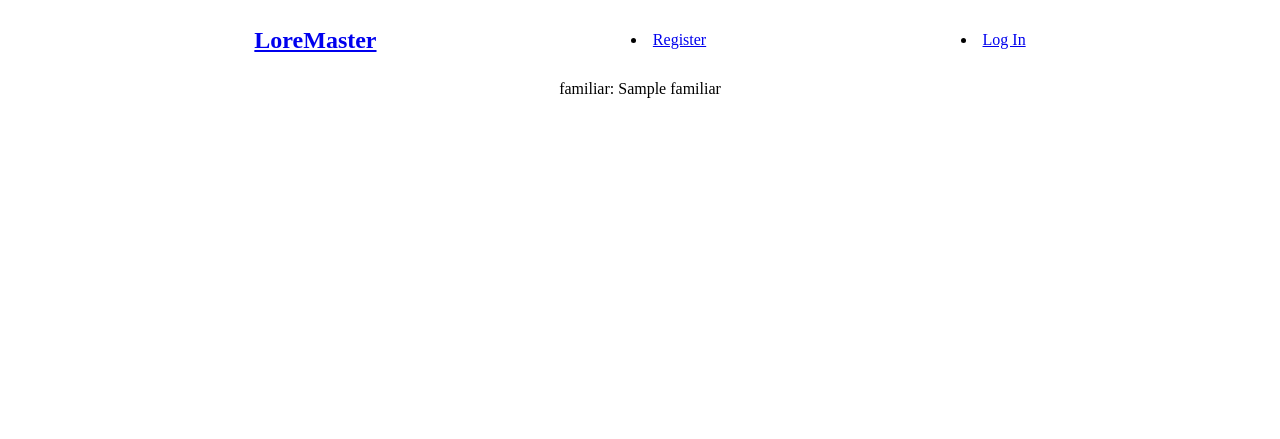
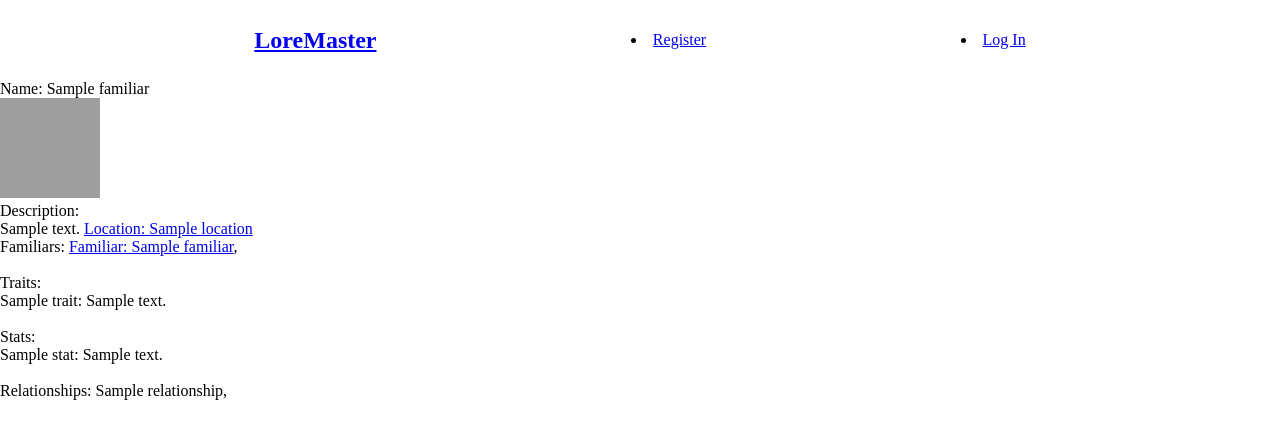
Before and after one commit to JoshuaMaddy/loremaster, a Flask app: template loremaster_app/templates/navigation/editables/familiar/familiar_page.html in a window 1280 px wide. Shown: the top 439 px of the page. Run offline with Flask 3, Linux system fonts and the light colour scheme; the template is opened without the code that fills it: most values are stand-ins (such as "Sample title", 1, 10 or a date in 2020); parts of the project's set-up code (start-up, migrations or seed data) failed here and were passed over; grey boxes are pictures that could not be loaded.

Commit message:
character page edited, familiar page added

```diff
--- a/loremaster_app/templates/navigation/editables/familiar/familiar_page.html
+++ b/loremaster_app/templates/navigation/editables/familiar/familiar_page.html
@@ -1,7 +1,106 @@
-{% extends 'base.html' %}
+{% extends 'navigation/editables/editable.html' %}
 
-{% block content%}
-<div class="content_header" style="display:flex; align-items: center; justify-content: space-evenly">
-    <p>familiar: {{familiar.name}}</p>
-</div>
-{%endblock%}
+{% block title%}Character View{% endblock %}
+
+{% block links %}
+<!-- jQuery Link -->
+<script src="https://code.jquery.com/jquery-3.6.1.min.js" integrity="sha256-o88AwQnZB+VDvE9tvIXrMQaPlFFSUTR+nldQm1LuPXQ=" crossorigin="anonymous"></script>
+{% endblock %}
+
+{% block editable %}
+    <!-- Character Container -->
+    <div class="character_container">
+        <p>Name: {{familiar.name}}</p>
+
+        {% if image %}
+        <img src="{{url_for('api.image_retrieve', image_id=image.image_id)}}" style="height: 100px; width: 100px; object-fit: cover;" alt="">
+        {% endif %}
+
+        <p>Description: </p>
+
+        {% autoescape false %}
+        {{familiar.description}}
+        {% endautoescape %}
+
+        {% if familiar.location %}
+            <a href="{{url_for('navi.location_page', location_id=editable.location.editable_id)}}"> Location: {{editable.location.name}}</a>
+        {% else %}
+            <p> Location: No Set Location </p>
+        {% endif %}
+
+        {% if familiar.familiars %}
+            <div class="familiars">
+                <p>Familiars:
+                {% for familiar in familiar.familiars %}
+                    <a href="{{url_for('navi.familiar_page', familiar_id=familiar.editable2_id)}}"> Familiar: {{familiar.name}}</a>,
+                {% endfor %}
+                </p>
+            </div>
+        {% endif %}
+        <br>
+        <div class="traits">
+            <p>Traits: <br>
+            {% if familiar.traits %}
+                {% for trait in familiar.traits %}
+                    {{trait.name}}:  {{trait.short_description}} <br>
+                {% endfor %}
+            {% else %}
+                No given Traits.
+            {% endif %}
+            </p>
+        </div>
+        <br>
+
+        <div class="stats">
+            <p>Stats:<br>
+                {% if familiar.stats %}
+                    {% for stat in familiar.stats %}
+                    {{stat.name}}:  {{stat.short_description}} <br>
+                    {% endfor %}
+                {% else %}
+                    No given Stats.
+                {% endif %}
+            </p>
+        </div>
+        <br>
+
+        <div class="relationships">
+            <p>Relationships:
+                {% if familiar.relationships %}
+                    {% for relationship in familiar.relationships %}
+                        {{relationship}},
+                    {% endfor %}
+                {% else %}
+                    No given Relationships.
+                {% endif %}
+            </p>
+        </div>
+    </div>
+{% endblock%}
+
+{% block edit_name %}
+    {{familiar.name}}
+{% endblock%}
+
+{% block script %}
+    <script>
+        $(function () {
+            document.getElementById('edit_ref').href = "{{url_for('navi.character_edit', character_id = familiar.editable2_id)}}"
+
+            $('#delete').on('click', function(){
+                $.ajax({
+                    url: '/api/delete_editable',
+                    method: 'POST',
+                    dataType: 'json',
+                    processData: false,
+                    contentType: 'application/json',
+                    data:JSON.stringify({
+                        editable2_id: "{{familiar.id}}"
+                    })
+                }).always(function (data) {
+                    window.location.replace(`{{url_for('navi.index')}}`);
+                });
+            });
+        });
+    </script>
+{% endblock %}
```
Also changed, not shown: loremaster_app/templates/navigation/editables/character/character.html (+7 -5 lines), 1 other file.
